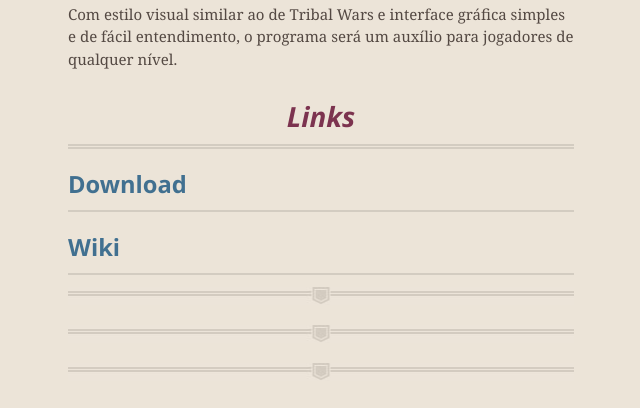
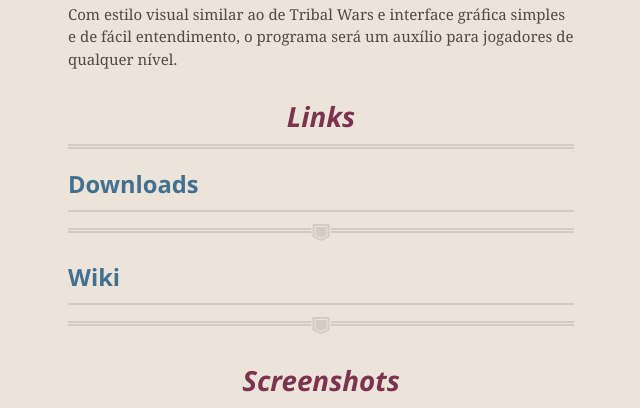
Before and after one commit to AvatarHurden/Calculadoras-Tribal-Wars, a plain HTML site: page index.html in a window 1280 px wide. Shown: the part 848-1256 px from the top of the page, without its empty margins (319-959 px from the left). Drawn offline with nearby package versions, Linux system fonts and the light colour scheme.

```diff
--- a/index.html
+++ b/index.html
@@ -67,14 +67,14 @@
 <a name="links" class="anchor" href="#links"><span class="octicon octicon-link"></span></a>Links</h1>
 
 <h3>
-<a name="download" class="anchor" href="#download"><span class="octicon octicon-link"></span></a><a href="https://github.com/AvatarHurden/Tribal-Wars-Engine/releases">Download</a>
+<a name="downloads" class="anchor" href="#downloads"><span class="octicon octicon-link"></span></a><a href="https://github.com/AvatarHurden/Tribal-Wars-Engine/releases">Downloads</a>
 </h3>
 
-<h3>
+<hr><h3>
 <a name="wiki" class="anchor" href="#wiki"><span class="octicon octicon-link"></span></a><a href="https://github.com/AvatarHurden/Tribal-Wars-Engine/wiki">Wiki</a>
 </h3>
 
-<hr><hr><hr><h1>
+<hr><h1>
 <a name="screenshots" class="anchor" href="#screenshots"><span class="octicon octicon-link"></span></a>Screenshots</h1>
 
 <h3>
@@ -92,7 +92,7 @@
 
 <p><img src="http://i.imgur.com/6m8xxX8.png" alt=""><a href="#">Topo</a></p>
 
-<p>Esse programa foi desenvolvido por Arthur Giesel Vedana.
+<hr><p>Esse programa foi desenvolvido por Arthur Giesel Vedana.
 <a href="mailto:agieselvedana@gmail.com">agieselvedana@gmail.com</a></p>
       </section>
 
```
Also changed, not shown: params.json (+1 -1 lines).
